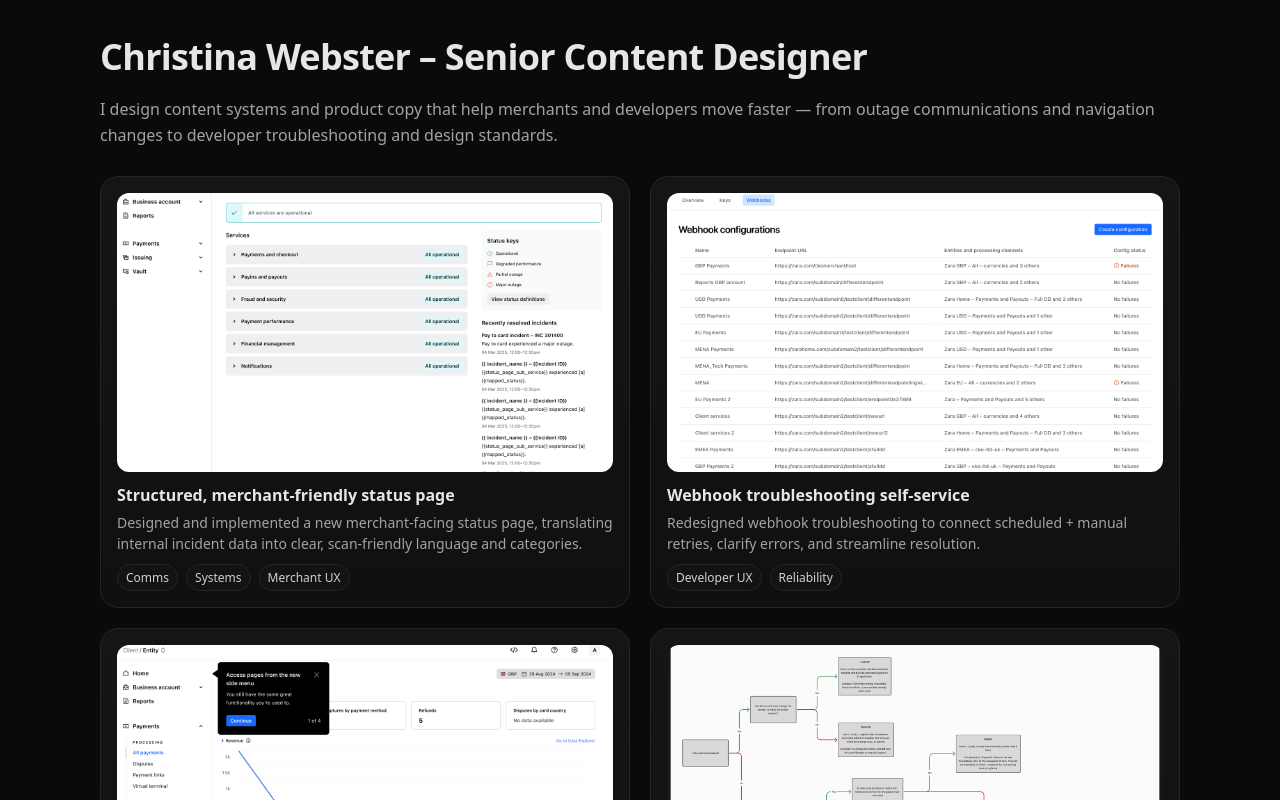
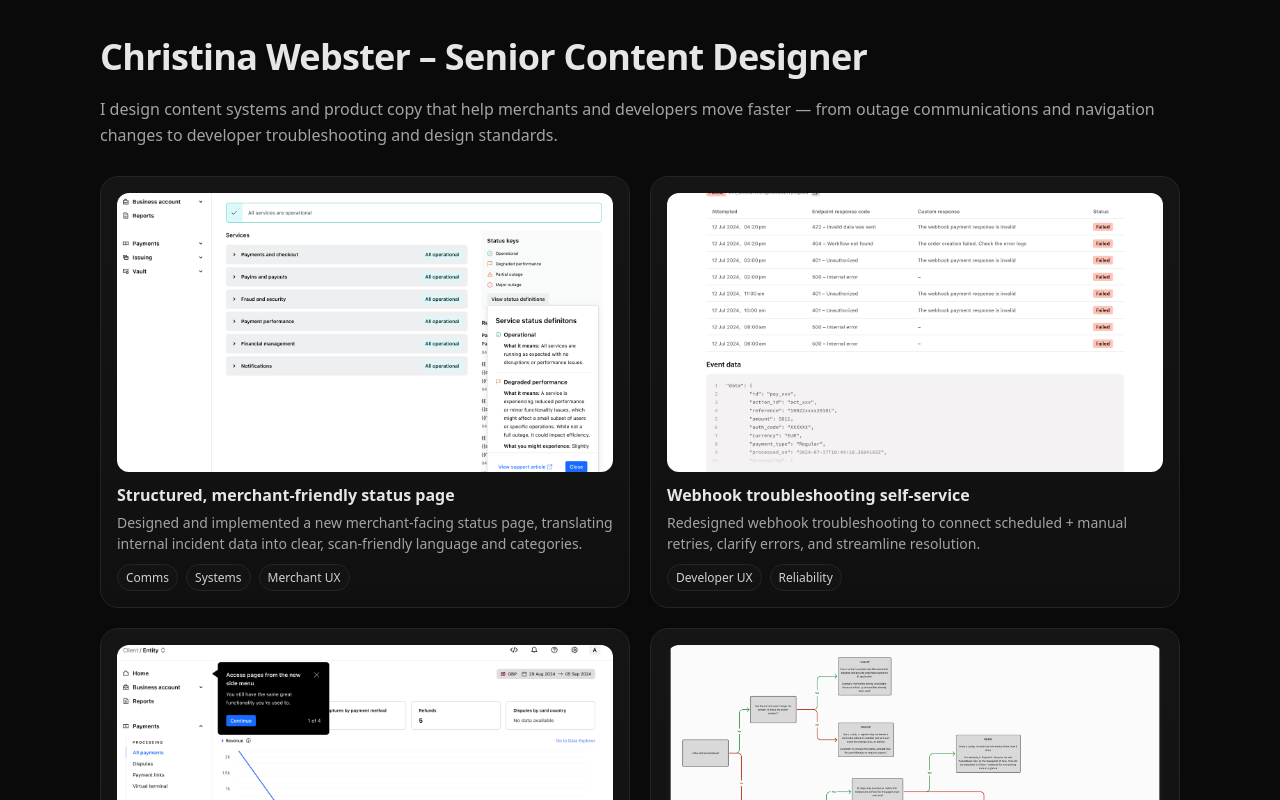
Before and after one commit to chrisiwebster/content-design-portfolio, a React (Create React App) app: page / in a window 1280 px wide. Shown: the top 800 px of the page. Built offline with nearby package versions, Linux system fonts and the light colour scheme.

Commit message:
Fix newlines + set site title

```diff
--- a/public/index.html
+++ b/public/index.html
@@ -7,8 +7,9 @@
 		<meta name="theme-color" content="#000000" />
 		<meta
 			name="description"
-      content="Web site created using create-react-app"
+			content="Content design portfolio: incident comms, IA onboarding, developer troubleshooting, and design system standards."
 		/>
+
 		<link rel="apple-touch-icon" href="%PUBLIC_URL%/logo192.png" />
 		<!--
       manifest.json provides metadata used when your web app is installed on a
@@ -24,10 +25,9 @@
       work correctly both with client-side routing and a non-root public URL.
       Learn how to configure a non-root public URL by running `npm run build`.
     -->
-    <title>React App</title>
+		<title>Chrisi Webster – Senior Content Designer</title>
 	</head>
 	<body>
-    <noscript>You need to enable JavaScript to run this app.</noscript>
 		<div id="root"></div>
 		<!--
       This HTML file is a template.
@@ -38,6 +38,5 @@
 
       To begin the development, run `npm start` or `yarn start`.
       To create a production bundle, use `npm run build` or `yarn build`.
-    -->
-  </body>
+    --></body>
 </html>
--- a/src/data/projects.json
+++ b/src/data/projects.json
@@ -5,12 +5,8 @@
 		"role": "Content strategy, taxonomy, cross-channel comms",
 		"tags": ["Comms", "Systems", "Merchant UX"],
 		"summary": "Designed and implemented a new merchant-facing status page, translating internal incident data into clear, scan-friendly language and categories.",
-		"images": [
-			"images/status-page-1.png",
-			"images/status-page-2.png",
-			"images/status-page-3.png"
-		],
-		"body": "Summary\\nLed the content strategy for a new merchant-facing status page, transforming incident comms into a clear, structured, scalable system.\\n\\nContext\\nMerchants were confused by internal severity codes; we needed human, impact-based language.\\n\\nRole\\nOwned content strategy and mapping to internal systems.",
+		"images": ["images/status-page-2.png", "images/status-page-3.png"],
+		"body": "Summary\nLed the content strategy for a new merchant-facing status page, transforming incident comms into a clear, structured, scalable system.\n\nContext\nMerchants were confused by internal severity codes; we needed human, impact-based language.\n\nRole\nOwned content strategy and mapping to internal systems.",
 		"approach": [
 			"Defined incident taxonomy and merchant-friendly service groupings",
 			"Tiered incident model + reusable message patterns",
@@ -29,11 +25,10 @@
 		"tags": ["Developer UX", "Reliability"],
 		"summary": "Redesigned webhook troubleshooting to connect scheduled + manual retries, clarify errors, and streamline resolution.",
 		"images": [
-			"images/webhook-troubleshoot-1.png",
-			"images/webhook-troubleshoot-2.png",
-			"images/webhook-troubleshoot-3.png"
+			"images/webhook-troubleshoot-4.png",
+			"images/webhook-troubleshoot-2.png"
 		],
-		"body": "Redesigned the webhook troubleshooting experience to connect scheduled retries with manual retries, clarify error messaging, and streamline resolution.\\n\\nContext\\nTeams struggled to diagnose webhook failures and escalated to SEs and Merchant Care.\\n\\nRole\\nLed content design: refined terminology, improved sequencing, and delivered QA-ready specs.",
+		"body": "Redesigned the webhook troubleshooting experience to connect scheduled retries with manual retries, clarify error messaging, and streamline resolution.\n\nContext\nTeams struggled to diagnose webhook failures and escalated to SEs and Merchant Care.\n\nRole\nLed content design: refined terminology, improved sequencing, and delivered QA-ready specs.",
 		"approach": [
 			"Connected scheduled and manual retries within the UI",
 			"Raised the quality bar for error/state messaging",
@@ -57,7 +52,7 @@
 			"images/ia-onboarding-4.png",
 			"images/ia-onboarding-5.png"
 		],
-		"body": "Summary//Led the content strategy for onboarding merchants to a major navigation restructure, helping them adapt quickly and preventing support spikes.\\n\\nRole\\nShaped messaging end-to-end, made final content calls, and mapped old→new IA relationships.",
+		"body": "Summary//Led the content strategy for onboarding merchants to a major navigation restructure, helping them adapt quickly and preventing support spikes.\n\nRole\nShaped messaging end-to-end, made final content calls, and mapped old→new IA relationships.",
 		"approach": [
 			"Introduced coach marks + in-context cues for high-visibility changes",
 			"Directed messaging from concept to sign-off under tight timelines",
@@ -76,7 +71,7 @@
 		"tags": ["Systems", "Accessibility"],
 		"summary": "Directive rules for tooltips and popovers, embedded in the design system with accessible examples and limits.",
 		"images": ["images/tooltips-1.png", "images/tooltips-2.png"],
-		"body": "Summary\\nCreated definitive guidance for tooltip/popover usage, reducing misuse, improving accessibility, and embedding rules into the design system.\\n\\nRole\\nDefined principles and directive rules; integrated guidance into the design system.",
+		"body": "Summary\nCreated definitive guidance for tooltip/popover usage, reducing misuse, improving accessibility, and embedding rules into the design system.\n\nRole\nDefined principles and directive rules; integrated guidance into the design system.",
 		"approach": [
 			"Set a core principle: tooltips are supplemental, not essential",
 			"Moved guidance from suggestive → directive; clarified tooltip vs popover vs inline",
@@ -95,7 +90,7 @@
 		"tags": ["Analytics", "Insights"],
 		"summary": "Placeholder entry. We'll drop in the final case study once you're ready.",
 		"images": ["images/pi-1.png"],
-		"body": "Summary\\nComing soon — adding once work is complete.",
+		"body": "Summary\nComing soon — adding once work is complete.",
 		"approach": [],
 		"impact": []
 	}
```
Also changed, not shown: public/manifest.json. Lines whose indentation alone changed are shown as unchanged.
